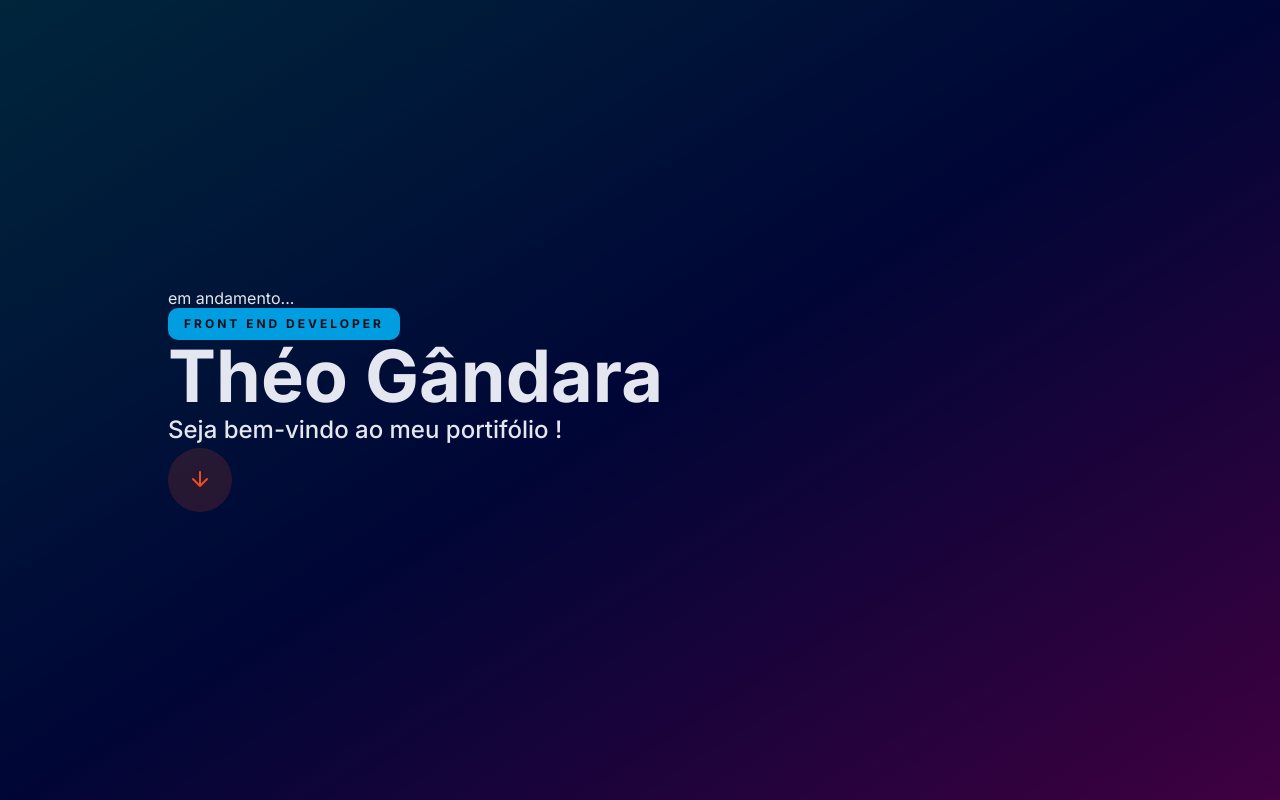
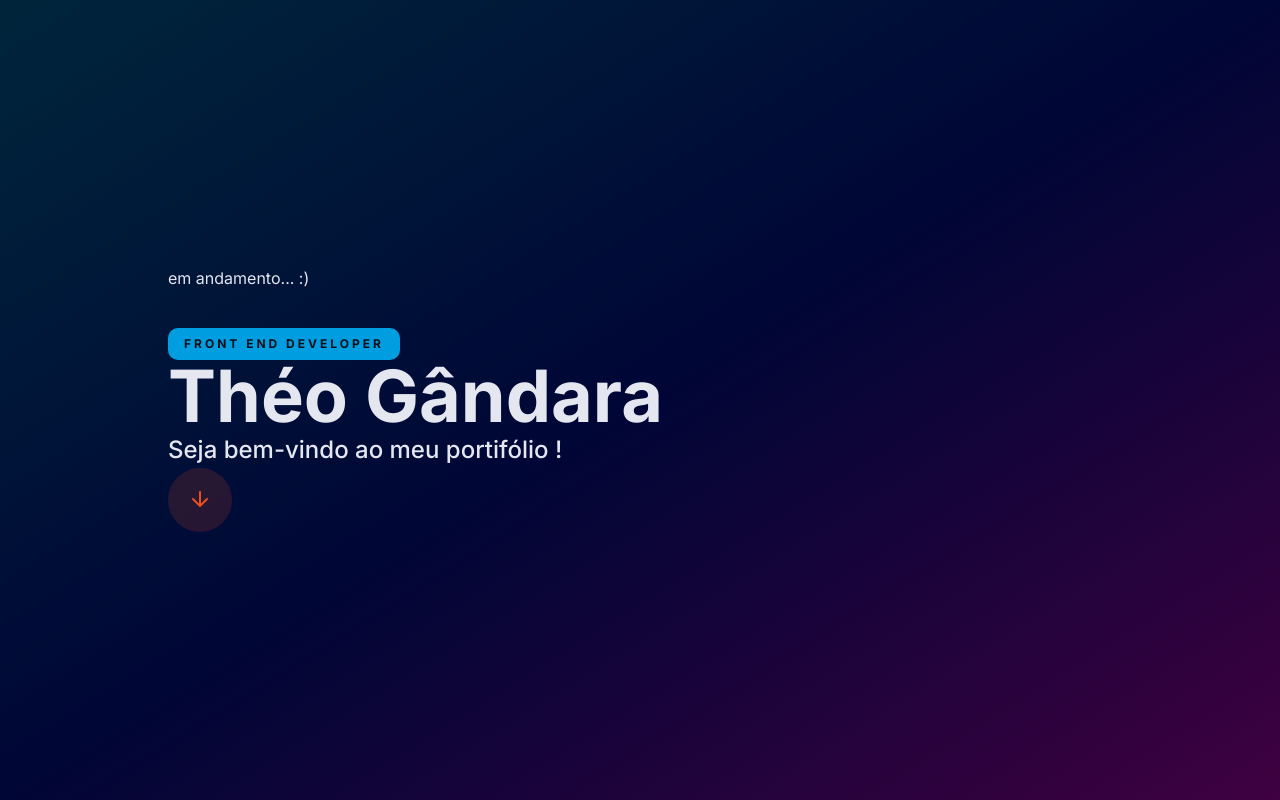
Before and after one commit to theogandara/next-theogandara, a Next.js app: page / in a window 1280 px wide. Built offline with nearby package versions, Linux system fonts and the light colour scheme.

Commit message:
chore: change message 'em andamento'

```diff
--- a/src/templates/Name/index.tsx
+++ b/src/templates/Name/index.tsx
@@ -10,7 +10,7 @@ const Name: React.FC = () => {
   return (
     <LayoutDefault>
       <S.Container>
-        <div>em andamento...</div>
+        <div style={{ marginBottom: '40px' }}>em andamento... :)</div>
         <Pill text="Front End Developer" />
         <Title text="Théo Gândara" />
         <SubTitle text="Seja bem-vindo ao meu portifólio !" />
```
